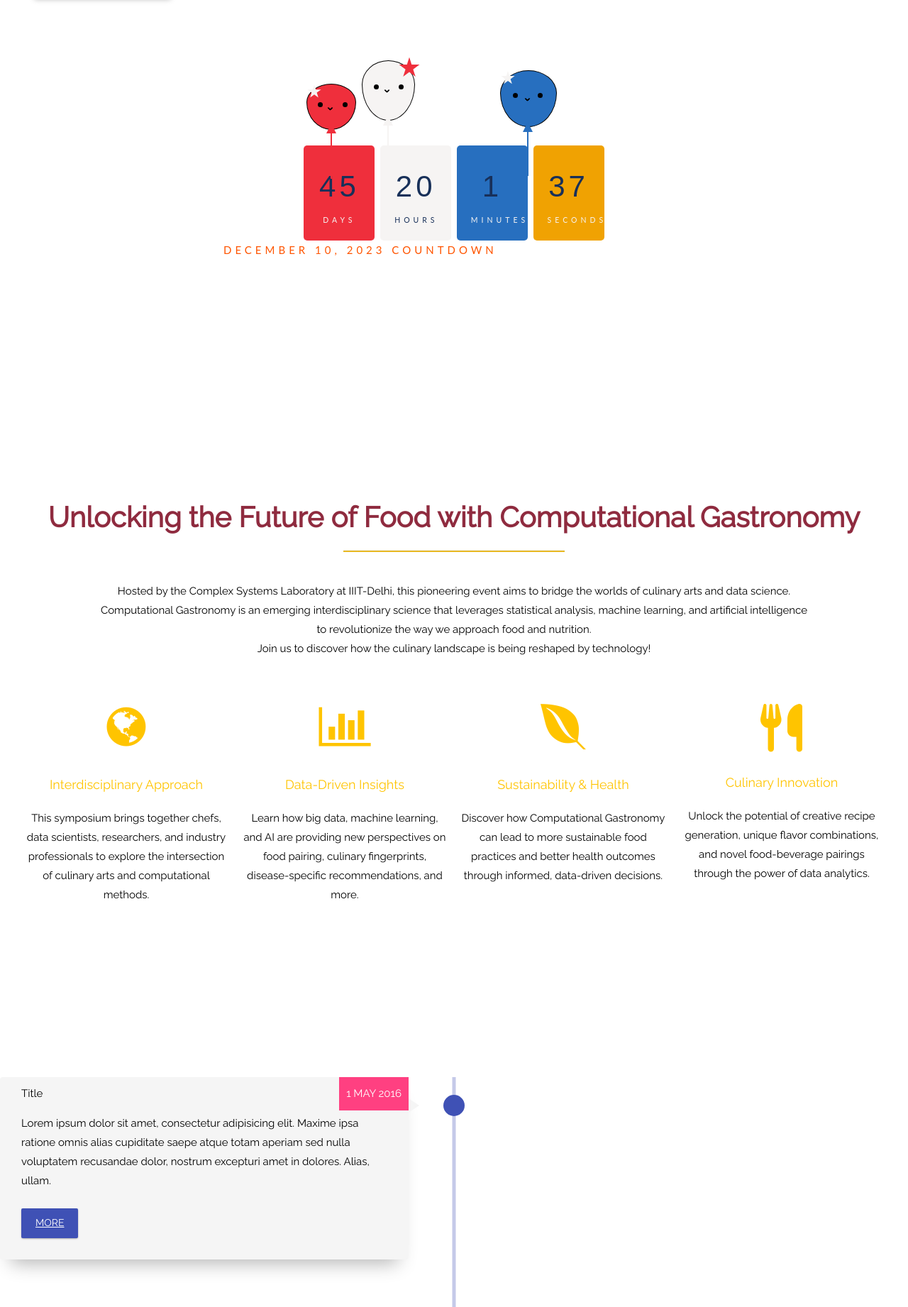
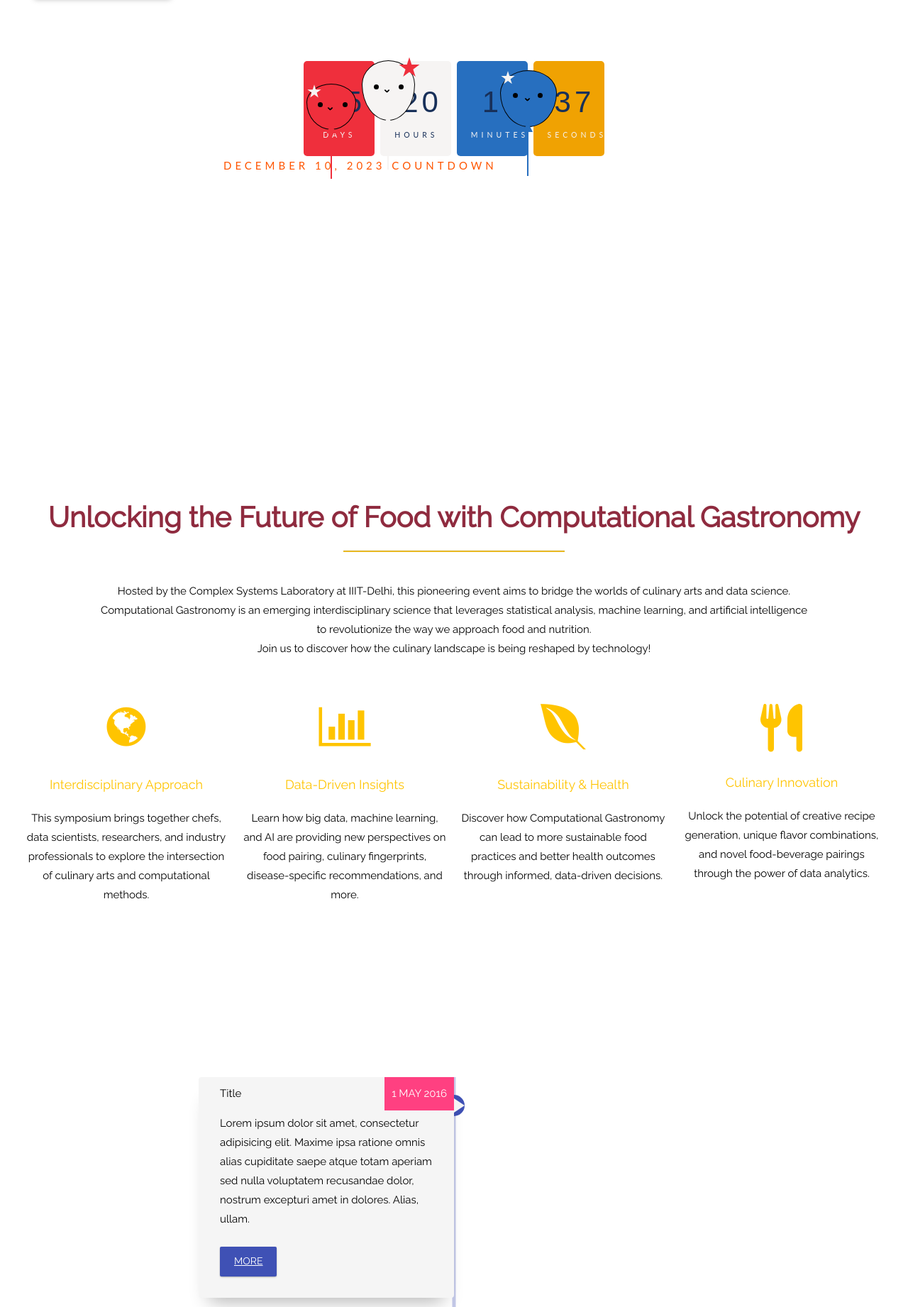
Before and after one commit to krishprav/SymposiumCGAS, a website: page public/index.html in a window 1280 px wide. Shown: the part 617-2459 px from the top of the page at 71% size. Drawn offline with nearby package versions, Linux system fonts and the light colour scheme; grey boxes are pictures that could not be loaded; files whose address does not match are found by name.

Commit message:
Update styles.css
 Fix CSS #8

```diff
--- a/public/stylesheets/styles.css
+++ b/public/stylesheets/styles.css
@@ -328,7 +328,7 @@ timer-label {
   font-family: "Lato", sans-serif;
   font-size: 0.7em;
   letter-spacing: 5px;
-  margin-top: 20%; /* Adjusted margin */
+  margin-top: 1em; /* Adjusted margin */
 }
 
 .days, .hours, .minutes, .seconds {
@@ -370,6 +370,8 @@ timer-label {
   font-family: "Montserrat", sans-serif;
   color: #183059;
   font-size: 4em;
+  display: inline-block; /* Display inline for better alignment */
+  margin: 0 10px; /* Add spacing between numbers */
 }
 
 
@@ -505,6 +507,8 @@ section {
 
 .timeline {
   position: relative;
+  margin: 0 auto; /* Center the timeline */
+  max-width: 800px; /* Limit maximum width */
 }
 .timeline::before {
   content: "";
@@ -552,6 +556,8 @@ section {
   border-radius: 4px;
   background: #f5f5f5;
   box-shadow: 0 20px 25px -15px rgba(0, 0, 0, 0.3);
+  margin-left: 5%; /* Add margin for better spacing */
+  clear: both; /* Clear floating */
 }
 .timeline-content::after {
   content: "";
```
